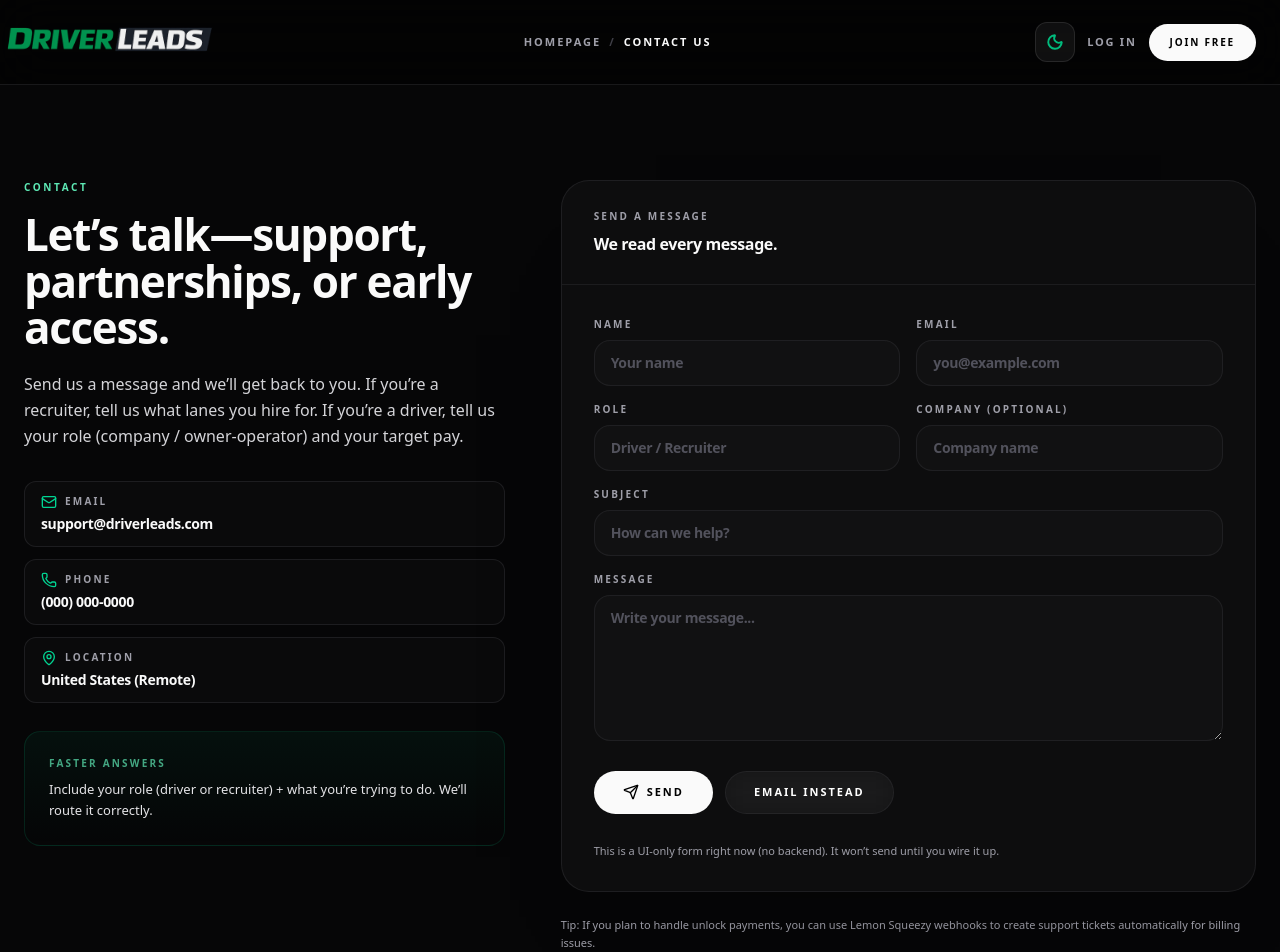
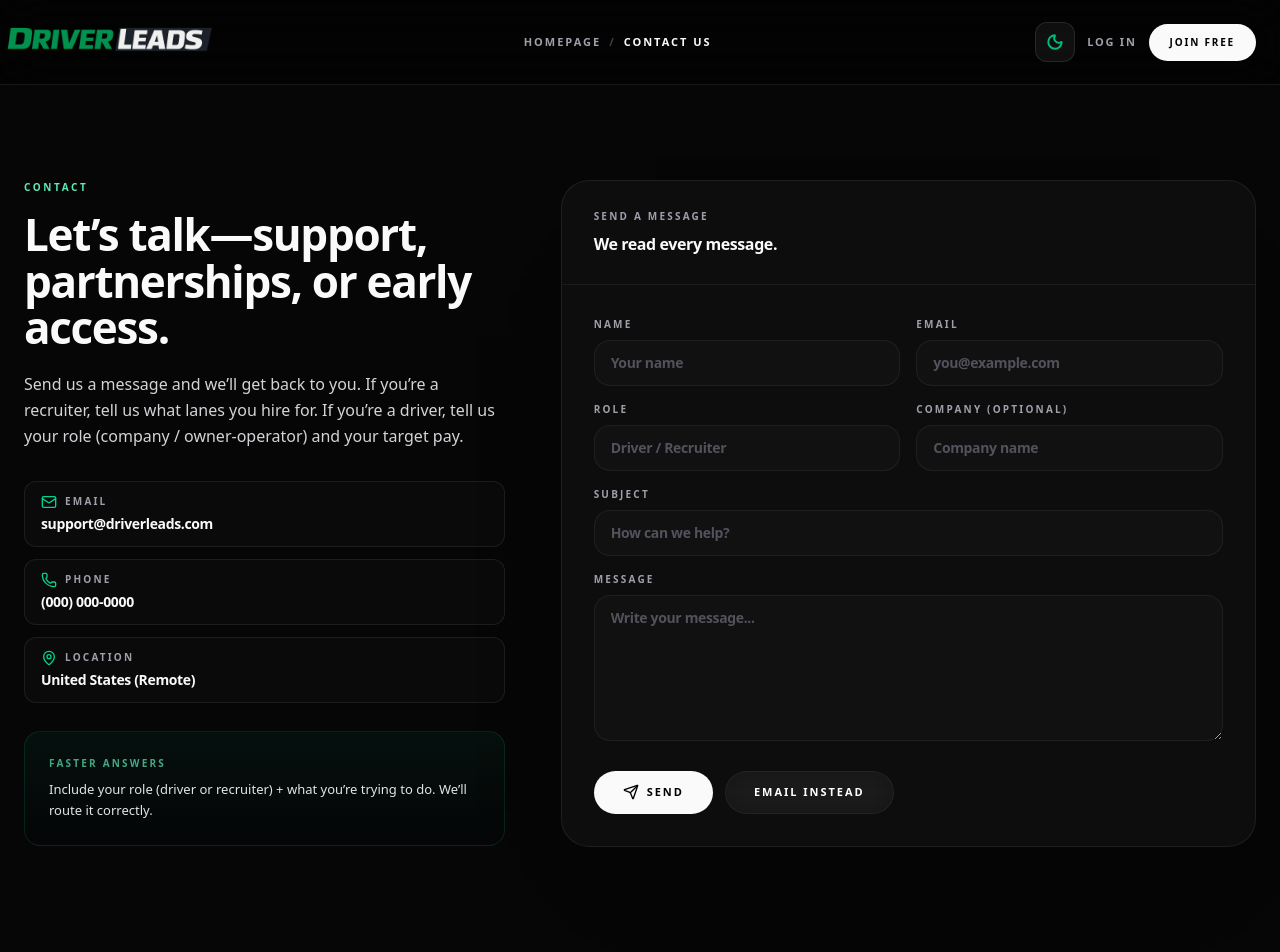
Before and after one commit to AliCapone21/driverleads, a Next.js app: page /contact in a window 1280 px wide. Shown: the top 952 px of the page. Built offline with nearby package versions, Linux system fonts and the light colour scheme.

Commit message:
vercel deploy fix

```diff
--- a/src/app/about/page.tsx
+++ b/src/app/about/page.tsx
@@ -1,14 +1,14 @@
 // src/app/about/page.tsx
 "use client"
 
-import React from "react"
+import React, { Suspense } from "react"
 import Image from "next/image"
 import { motion } from "framer-motion"
 import { ThemeToggle } from "@/components/ThemeToggle"
 
 const ease: [number, number, number, number] = [0.16, 1, 0.3, 1]
 
-export default function AboutPage() {
+function AboutContent() {
   return (
     <main className="min-h-screen relative bg-white text-zinc-950 dark:bg-[#060607] dark:text-zinc-50 transition-colors duration-500 selection:bg-emerald-500/25">
       {/* Background */}
@@ -166,7 +166,7 @@ export default function AboutPage() {
           <div className="rounded-2xl border border-zinc-200/70 dark:border-zinc-800/70 bg-white/60 dark:bg-white/[0.03] backdrop-blur-xl shadow-[0_40px_90px_-70px_rgba(0,0,0,0.45)]">
             <div className="px-6 md:px-8 py-10 flex flex-col md:flex-row items-center md:justify-between gap-10 md:gap-6">
               <div className="flex flex-col md:flex-row items-center gap-4">
-                <div className="relative h-12 w-40 scale-300 transition-transform">
+              <div className="relative h-12 w-40 scale-300 transition-transform">
                   <Image src="/logo3.png" alt="Driver Leads" fill className="object-contain" />
                 </div>
                 <div className="h-6 w-px bg-zinc-200 dark:bg-zinc-800 hidden md:block" />
@@ -202,3 +202,11 @@ export default function AboutPage() {
     </main>
   )
 }
+
+export default function AboutPage() {
+  return (
+    <Suspense fallback={null}>
+      <AboutContent />
+    </Suspense>
+  )
+}
--- a/src/app/contact/page.tsx
+++ b/src/app/contact/page.tsx
@@ -1,7 +1,7 @@
 // src/app/contact/page.tsx
 "use client"
 
-import React, { useState } from "react"
+import React, { useState, Suspense } from "react"
 import Image from "next/image"
 import { motion } from "framer-motion"
 import { ThemeToggle } from "@/components/ThemeToggle"
@@ -9,7 +9,7 @@ import { Mail, Phone, MapPin, Send, CheckCircle2 } from "lucide-react"
 
 const ease: [number, number, number, number] = [0.16, 1, 0.3, 1]
 
-export default function ContactPage() {
+function ContactContent() {
   const [submitted, setSubmitted] = useState(false)
 
   return (
@@ -185,19 +185,10 @@ export default function ContactPage() {
                           Email instead
                         </a>
                       </div>
-
-                      <p className="pt-3 text-[11px] text-zinc-500 dark:text-zinc-400 leading-relaxed">
-                        This is a UI-only form right now (no backend). It won’t send until you wire it up.
-                      </p>
                     </form>
                   )}
                 </div>
               </div>
-
-              <p className="mt-6 text-[11px] text-zinc-500 dark:text-zinc-400 leading-relaxed">
-                Tip: If you plan to handle unlock payments, you can use Lemon Squeezy webhooks to create support tickets
-                automatically for billing issues.
-              </p>
             </div>
           </motion.div>
         </div>
@@ -209,7 +200,7 @@ export default function ContactPage() {
           <div className="rounded-2xl border border-zinc-200/70 dark:border-zinc-800/70 bg-white/60 dark:bg-white/[0.03] backdrop-blur-xl shadow-[0_40px_90px_-70px_rgba(0,0,0,0.45)]">
             <div className="px-6 md:px-8 py-10 flex flex-col md:flex-row items-center md:justify-between gap-10 md:gap-6">
               <div className="flex flex-col md:flex-row items-center gap-4">
-                 <div className="relative h-12 w-40 scale-300 transition-transform">
+               <div className="relative h-12 w-40 scale-300 transition-transform">
                   <Image src="/logo3.png" alt="Driver Leads" fill className="object-contain" />
                 </div>
                 <div className="h-6 w-px bg-zinc-200 dark:bg-zinc-800 hidden md:block" />
@@ -244,6 +235,14 @@ export default function ContactPage() {
       </footer>
     </main>
   )
+}
+
+export default function ContactPage() {
+    return (
+      <Suspense fallback={null}>
+        <ContactContent />
+      </Suspense>
+    )
 }
 
 /* -------------------------------
--- a/src/app/privacy/legal/page.tsx
+++ b/src/app/privacy/legal/page.tsx
@@ -1,14 +1,14 @@
 // src/app/privacy/legal.tsx
 "use client"
 
-import React from "react"
+import React, { Suspense } from "react"
 import Image from "next/image"
 import { motion } from "framer-motion"
 import { ThemeToggle } from "@/components/ThemeToggle"
 
 const ease: [number, number, number, number] = [0.16, 1, 0.3, 1]
 
-export default function LegalPage() {
+function LegalContent() {
   return (
     <main className="min-h-screen relative bg-white text-zinc-950 dark:bg-[#060607] dark:text-zinc-50 transition-colors duration-500 selection:bg-emerald-500/25">
       {/* Background */}
@@ -223,3 +223,11 @@ function Card({ title, body }: { title: string; body: string }) {
     </div>
   )
 }
+
+export default function LegalPage() {
+  return (
+    <Suspense fallback={null}>
+      <LegalContent />
+    </Suspense>
+  )
+}
--- a/src/app/privacy/page.tsx
+++ b/src/app/privacy/page.tsx
@@ -1,14 +1,14 @@
 // src/app/privacy/privacy.tsx
 "use client"
 
-import React from "react"
+import React, { Suspense } from "react"
 import Image from "next/image"
 import { motion } from "framer-motion"
 import { ThemeToggle } from "@/components/ThemeToggle"
 
 const ease: [number, number, number, number] = [0.16, 1, 0.3, 1]
 
-export default function PrivacyPage() {
+function PrivacyContent() {
   return (
     <main className="min-h-screen relative bg-white text-zinc-950 dark:bg-[#060607] dark:text-zinc-50 transition-colors duration-500 selection:bg-emerald-500/25">
       {/* Background */}
@@ -181,7 +181,7 @@ export default function PrivacyPage() {
           <div className="rounded-2xl border border-zinc-200/70 dark:border-zinc-800/70 bg-white/60 dark:bg-white/[0.03] backdrop-blur-xl shadow-[0_40px_90px_-70px_rgba(0,0,0,0.45)]">
             <div className="px-6 md:px-8 py-10 flex flex-col md:flex-row items-center md:justify-between gap-10 md:gap-6">
               <div className="flex flex-col md:flex-row items-center gap-4">
-                <div className="relative h-12 w-40 scale-300 transition-transform">
+               <div className="relative h-12 w-40 scale-300 transition-transform">
                   <Image src="/logo3.png" alt="Driver Leads" fill className="object-contain" />
                 </div>
                 <div className="h-6 w-px bg-zinc-200 dark:bg-zinc-800 hidden md:block" />
@@ -226,3 +226,11 @@ function Card({ title, body }: { title: string; body: string }) {
     </div>
   )
 }
+
+export default function PrivacyPage() {
+    return (
+      <Suspense fallback={null}>
+        <PrivacyContent />
+      </Suspense>
+    )
+}
--- a/src/app/privacy/terms/page.tsx
+++ b/src/app/privacy/terms/page.tsx
@@ -1,14 +1,14 @@
 // src/app/privacy/terms.tsx
 "use client"
 
-import React from "react"
+import React, { Suspense } from "react"
 import Image from "next/image"
 import { motion } from "framer-motion"
 import { ThemeToggle } from "@/components/ThemeToggle"
 
 const ease: [number, number, number, number] = [0.16, 1, 0.3, 1]
 
-export default function TermsPage() {
+function TermsContent() {
   return (
     <main className="min-h-screen relative bg-white text-zinc-950 dark:bg-[#060607] dark:text-zinc-50 transition-colors duration-500 selection:bg-emerald-500/25">
       {/* Background */}
@@ -193,7 +193,7 @@ export default function TermsPage() {
           <div className="rounded-2xl border border-zinc-200/70 dark:border-zinc-800/70 bg-white/60 dark:bg-white/[0.03] backdrop-blur-xl shadow-[0_40px_90px_-70px_rgba(0,0,0,0.45)]">
             <div className="px-6 md:px-8 py-10 flex flex-col md:flex-row items-center md:justify-between gap-10 md:gap-6">
               <div className="flex flex-col md:flex-row items-center gap-4">
-                 <div className="relative h-12 w-40 scale-300 transition-transform">
+                <div className="relative h-12 w-40 scale-300 transition-transform">
                   <Image src="/logo3.png" alt="Driver Leads" fill className="object-contain" />
                 </div>
                 <div className="h-6 w-px bg-zinc-200 dark:bg-zinc-800 hidden md:block" />
@@ -238,3 +238,11 @@ function Card({ title, body }: { title: string; body: string }) {
     </div>
   )
 }
+
+export default function TermsPage() {
+  return (
+    <Suspense fallback={null}>
+      <TermsContent />
+    </Suspense>
+  )
+}
```
